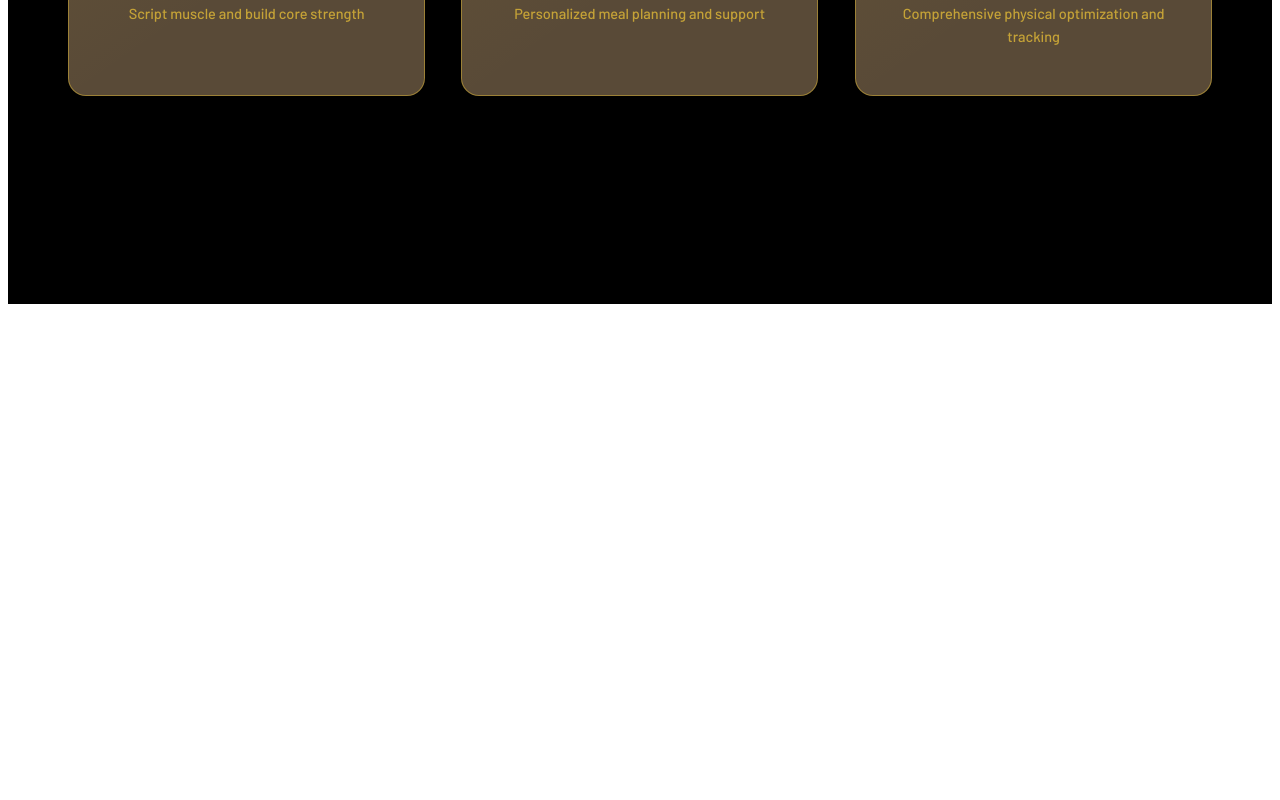
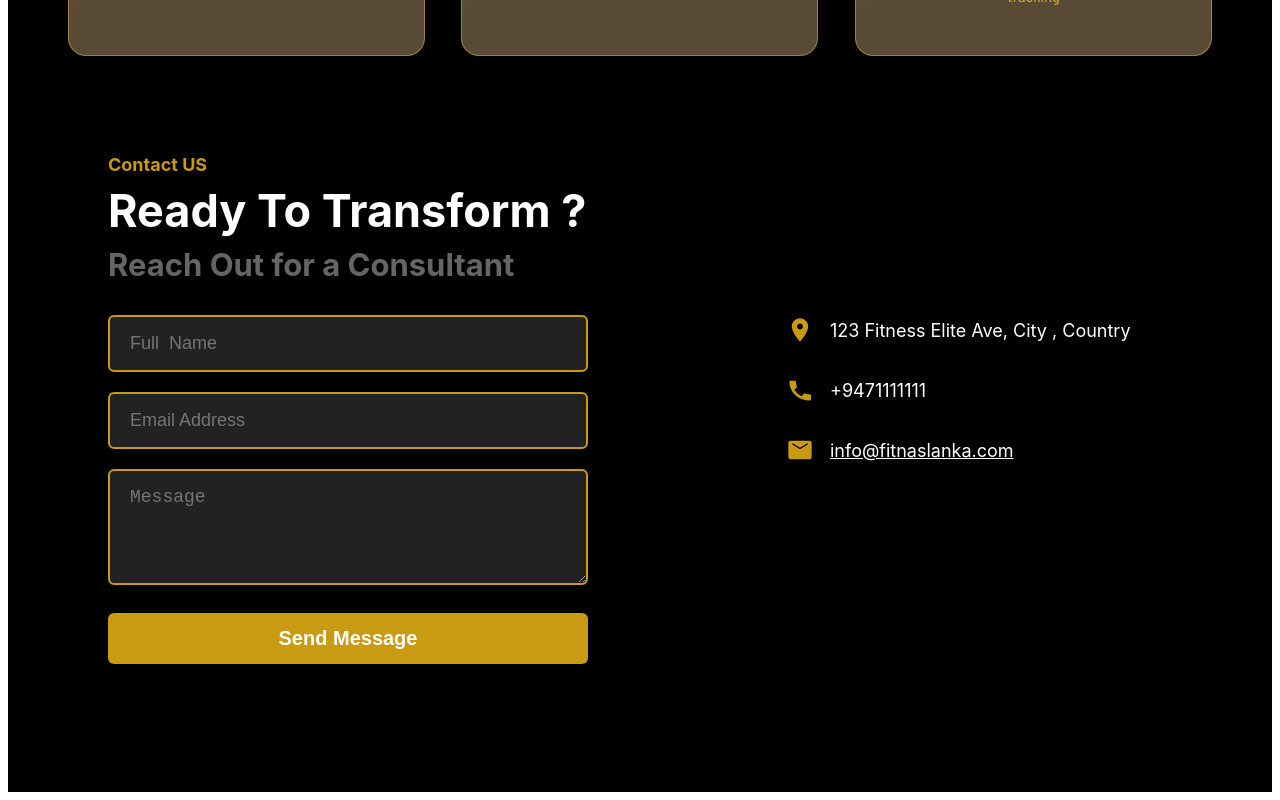
Before and after one commit to MihiranWijesekara/Koncepthive-GYM-Web-Site, a React (Vite) app: page / in a window 1280 px wide. Shown: the part 2652-3452 px from the top of the page. Before the commit the page ends 2964 px from the top, so only its background shows below. Built offline with nearby package versions, Linux system fonts and the light colour scheme.

Commit message:
developed contat us page

```diff
--- a/src/Pages/Home.jsx
+++ b/src/Pages/Home.jsx
@@ -2,6 +2,7 @@ import AboutUs from "../components/AboutUs";
 import HeroSection from "../components/HeroSection";
 import Navbar from "../components/Navbar";
 import Service from "../components/Service";
+import ContactUS from "../components/ContactUs";
 
 function Home() {
   return (
@@ -14,6 +15,7 @@ function Home() {
       <HeroSection />
       <AboutUs />
       <Service />
+      <ContactUS />
       <div style={{ textAlign: "center", padding: "4rem 2rem" }}></div>
       {/* <div style={{ textAlign: "center", marginTop: "60px" }}>
         <h1>Welcome to the Home Page</h1>
--- /dev/null
+++ b/src/components/ContactUs.jsx
@@ -0,0 +1,212 @@
+export default function ContactUS() {
+  return (
+    <>
+      <style>{`
+        .contactus-wrapper {
+          display: flex;
+         margin-left: 100px;
+          align-items: flex-start;
+          gap: 48px;
+          font-family: Inter, sans-serif;
+          background: #000;
+          color: #fff;
+          box-sizing: border-box;
+        }
+        .contactus-form {
+          flex: 1;
+          max-width: 480px;
+        }
+        .contactus-info {
+          flex: 1;
+          max-width: 400px;
+          margin-top: 180px;
+          margin-left: 150px;
+        }
+        .aboutus-title {
+          color: #C99B13;
+          font-weight: 700;
+          font-size: 18px;
+          margin-bottom: 8px;
+        }
+        .aboutus-h1 {
+          font-weight: 700;
+          font-size: 45px;
+          margin: 0;
+          color: #fff;
+        }
+        .aboutus-h2 {
+          font-weight: 700;
+          font-size: 31px;
+          margin: 8px 0 32px 0;
+          color: #A9A9A9;
+          opacity: 0.6;
+        }
+        .contactus-input {
+          background: #222;
+          border: 2px solid #C99B13;
+          border-radius: 6px;
+          padding: 16px 20px;
+          color: #fff;
+          font-size: 18px;
+          font-weight: 500;
+          outline: none;
+          width: 100%;
+          box-sizing: border-box;
+        }
+        .contactus-textarea {
+          background: #222;
+          border: 2px solid #C99B13;
+          border-radius: 6px;
+          padding: 16px 20px;
+          color: #fff;
+          font-size: 18px;
+          font-weight: 500;
+          outline: none;
+          resize: vertical;
+          width: 100%;
+          box-sizing: border-box;
+        }
+        .contactus-btn {
+          background: #C99B13;
+          color: #fff;
+          font-weight: 700;
+          font-size: 20px;
+          border: none;
+          border-radius: 6px;
+          padding: 14px 0;
+          margin-top: 8px;
+          cursor: pointer;
+          transition: background 0.2s;
+          width: 100%;
+        }
+        .contactus-info-row {
+          display: flex;
+          align-items: center;
+          margin-bottom: 32px;
+        }
+        .contactus-info-icon {
+          margin-right: 16px;
+          flex-shrink: 0;
+        }
+        .contactus-info-text {
+          color: #fff;
+          font-size: 18px;
+        }
+        .contactus-info-link {
+          color: #fff;
+          font-size: 18px;
+          text-decoration: underline;
+        }
+
+        @media (max-width: 700px) {
+          .contactus-wrapper {
+            flex-direction: column;
+            align-items: stretch;
+            gap: 0;
+            padding: 32px 20px 40px 20px;
+          }
+          .contactus-form {
+            max-width: 100%;
+            width: 100%;
+          }
+          .contactus-info {
+            max-width: 100%;
+            width: 100%;
+            margin-top: 32px;
+            padding: 24px 0 0 0;
+          }
+          .aboutus-title {
+            font-size: 16px !important;
+          }
+          .aboutus-h1 {
+            font-size: 28px !important;
+          }
+          .aboutus-h2 {
+            font-size: 20px !important;
+            margin-left: 13px !important;
+          }
+          .contactus-info-text,
+          .contactus-info-link {
+            font-size: 16px !important;
+          }
+        }
+      `}</style>
+
+      <div className="contactus-wrapper">
+        {/* Left: Form Section */}
+        <div className="contactus-form">
+          <p className="aboutus-title">Contact US</p>
+          <h1 className="aboutus-h1">Ready To Transform ?</h1>
+          <h2 className="aboutus-h2">Reach Out for a Consultant</h2>
+          <form style={{ display: "flex", flexDirection: "column", gap: 20 }}>
+            <input
+              type="text"
+              placeholder="Full  Name"
+              className="contactus-input"
+            />
+            <input
+              type="email"
+              placeholder="Email Address"
+              className="contactus-input"
+            />
+            <textarea
+              placeholder="Message"
+              rows={4}
+              className="contactus-textarea"
+            />
+            <button type="submit" className="contactus-btn">
+              Send Message
+            </button>
+          </form>
+        </div>
+
+        {/* Right: Contact Info Section */}
+        <div className="contactus-info">
+          <div className="contactus-info-row">
+            <svg
+              width="28"
+              height="28"
+              className="contactus-info-icon"
+              fill="#C99B13"
+              viewBox="0 0 24 24"
+            >
+              <path d="M12 2C8.13 2 5 5.13 5 9c0 5.25 7 13 7 13s7-7.75 7-13c0-3.87-3.13-7-7-7zm0 9.5c-1.38 0-2.5-1.12-2.5-2.5s1.12-2.5 2.5-2.5 2.5 1.12 2.5 2.5-1.12 2.5-2.5 2.5z" />
+            </svg>
+            <span className="contactus-info-text">
+              123 Fitness Elite Ave, City , Country
+            </span>
+          </div>
+          <div className="contactus-info-row">
+            <svg
+              width="28"
+              height="28"
+              className="contactus-info-icon"
+              fill="#C99B13"
+              viewBox="0 0 24 24"
+            >
+              <path d="M6.62 10.79a15.05 15.05 0 006.59 6.59l2.2-2.2a1 1 0 011.11-.21c1.21.49 2.53.76 3.88.76a1 1 0 011 1V20a1 1 0 01-1 1C10.07 21 3 13.93 3 5a1 1 0 011-1h3.5a1 1 0 011 1c0 1.35.26 2.67.76 3.88a1 1 0 01-.21 1.11l-2.2 2.2z" />
+            </svg>
+            <span className="contactus-info-text">+9471111111</span>
+          </div>
+          <div className="contactus-info-row">
+            <svg
+              width="28"
+              height="28"
+              className="contactus-info-icon"
+              fill="#C99B13"
+              viewBox="0 0 24 24"
+            >
+              <path d="M20 4H4a2 2 0 00-2 2v12a2 2 0 002 2h16a2 2 0 002-2V6a2 2 0 00-2-2zm-1.4 3.25l-6.6 4.13-6.6-4.13V6l6.6 4.13L18.6 6v1.25z" />
+            </svg>
+            <a
+              href="mailto:info@fitnaslanka.com"
+              className="contactus-info-link"
+            >
+              info@fitnaslanka.com
+            </a>
+          </div>
+        </div>
+      </div>
+    </>
+  );
+}
```
